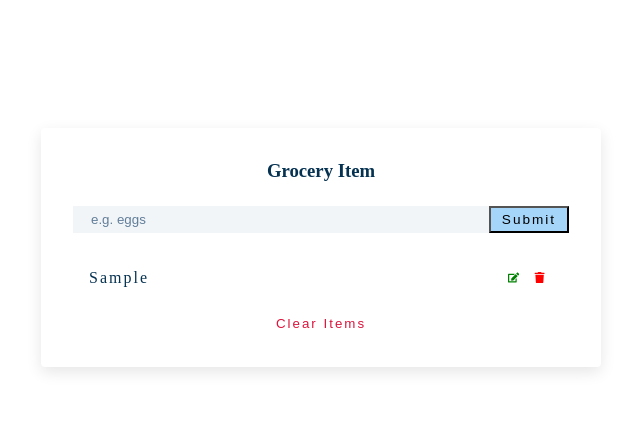
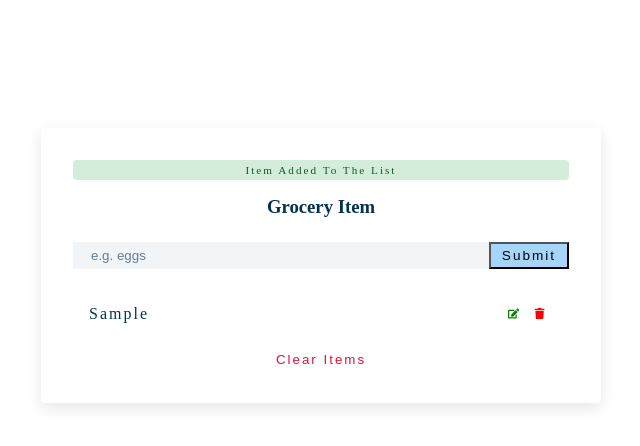
Before and after one commit to nischalpilmong/GroceryItem-List, a React (Create React App) app: page / in a window 1280 px wide. Both pictures are taken after typing "Sample" into the empty fields and a click on the button "Submit". Shown: the top 446 px of the page, without its empty margins (319-959 px from the left). Built offline with nearby package versions, Linux system fonts and the light colour scheme.

Commit message:
added alert functionality and removed the alert component in 3 seconds

```diff
--- a/src/Alert.js
+++ b/src/Alert.js
@@ -1,10 +1,13 @@
-import React from 'react'
+import React, { useEffect } from 'react'
 
-const Alert = () => {
-    return(
-        <div>
-          <h2>Alert Component</h2>
-        </div>
-    );
+const Alert = (props) => {
+    const { type, msg, removeAlert } = props;
+    useEffect(() => {
+        const timeout = setTimeout(() => {
+            removeAlert()
+        }, 3000);
+        return () => clearTimeout(timeout);
+    }, [])
+    return <p className={`alert alert-${type}`}>{msg}</p>
 }
 export default Alert;
--- a/src/App.js
+++ b/src/App.js
@@ -14,19 +14,28 @@ function App() {
       console.log('Hello');
       if(!name){
         //display alert
+
+        showAlert(true, 'danger', 'please enter value');
       } else if (name && isEditing) {
         //deal with edit
+
       } else {
         //show alert
+        showAlert(true, 'success', 'Item added to the List');
         const newItem = {id: new Date().getTime().toString(), title: name};
         setList([...list, newItem]);
         setName('');
       }
   };
+
+  const showAlert = (show = false, type = "", msg = "") => {
+      setAlert({ show, type, msg });
+  };
+
   return (
     <section className="section-center">
        <form className="grocery-form" onSubmit={handleSubmit}>
-         {alert.show && <Alert />}
+         {alert.show && <Alert {...alert} removeAlert={showAlert}/>}
          <h3>Grocery Item</h3>
          <div className="form-control">
            <input type="text" className="grocery" placeholder="e.g. eggs" value={name} onChange={(e) => setName(e.target.value)}/>
--- a/src/index.css
+++ b/src/index.css
@@ -110,3 +110,26 @@
 .clear-btn:hover{
   color: darkred;
 }
+
+/*Alert */
+.alert{
+  display: grid;
+  align-items: center;
+  text-align: center;
+  font-size: 0.7rem;
+  height: 1.25rem;
+  margin-bottom: 1rem;
+  text-transform: capitalize;
+  letter-spacing: 2px;
+  border-radius: 0.25rem;
+}
+
+.alert-danger{
+   color: #721c24;
+   background: #f8d7da;
+}
+
+.alert-success{
+  color: #155724;
+  background:  #d4edda;
+}
```
